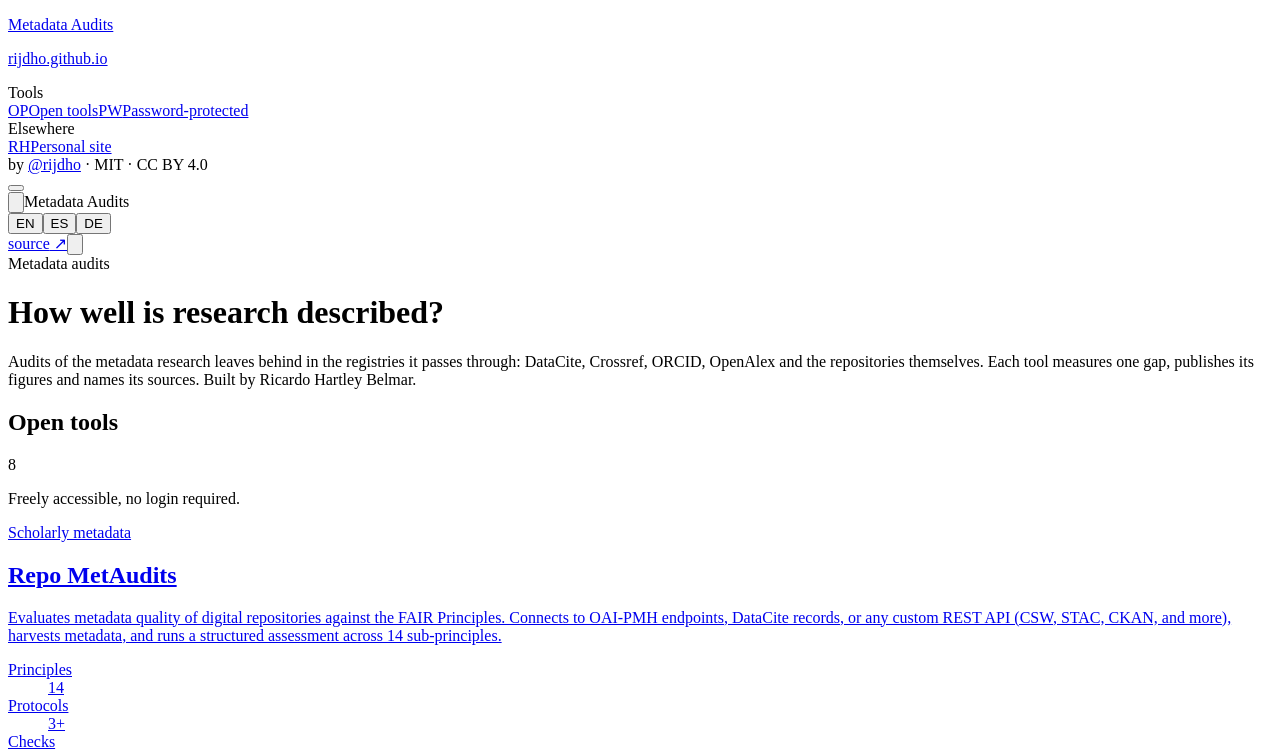
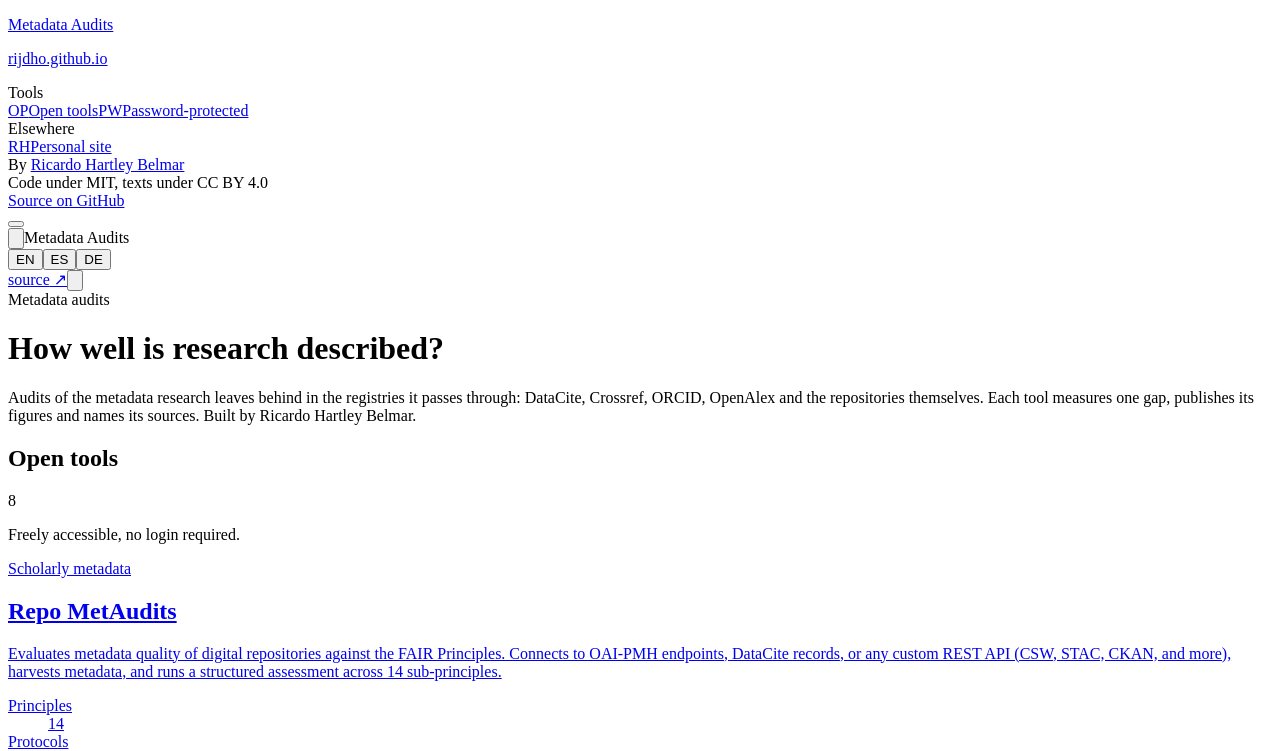
Before and after one commit to rijdho/metaudits-home, a React (Vite) app: page / in a window 1280 px wide. Shown: the top 751 px of the page. Built offline with nearby package versions, Linux system fonts and the light colour scheme.

Commit message:
Left rail carries the house credits, stacked: author, licences, source

```diff
--- a/src/i18n/de.js
+++ b/src/i18n/de.js
@@ -11,7 +11,7 @@
   'rail.protected': 'Passwortgeschützt',
   'rail.elsewhere': 'Anderswo',
   'rail.site': 'Persönliche Website',
-  'rail.credits': 'von [@rijdho](https://rijdho.github.io) · MIT · CC BY 4.0',
+  'rail.credits': 'Von [Ricardo Hartley Belmar](https://rijdho.github.io)',
   'home.eyebrow': 'Metadaten-Prüfungen',
   'home.title': 'Wie gut ist Forschung beschrieben?',
   'home.lede': 'Prüfungen der Metadaten, die Forschung in den Registern hinterlässt, die sie durchläuft: DataCite, Crossref, ORCID, OpenAlex und die Repositorien selbst. Jedes Werkzeug misst eine Lücke, veröffentlicht seine Zahlen und nennt seine Quellen. Erstellt von Ricardo Hartley Belmar.',
--- a/src/i18n/en.js
+++ b/src/i18n/en.js
@@ -11,7 +11,7 @@
   'rail.protected': 'Password-protected',
   'rail.elsewhere': 'Elsewhere',
   'rail.site': 'Personal site',
-  'rail.credits': 'by [@rijdho](https://rijdho.github.io) · MIT · CC BY 4.0',
+  'rail.credits': 'By [Ricardo Hartley Belmar](https://rijdho.github.io)',
   'home.eyebrow': 'Metadata audits',
   'home.title': 'How well is research described?',
   'home.lede': 'Audits of the metadata research leaves behind in the registries it passes through: DataCite, Crossref, ORCID, OpenAlex and the repositories themselves. Each tool measures one gap, publishes its figures and names its sources. Built by Ricardo Hartley Belmar.',
--- a/src/i18n/es.js
+++ b/src/i18n/es.js
@@ -11,7 +11,7 @@
   'rail.protected': 'Con contraseña',
   'rail.elsewhere': 'En otros lugares',
   'rail.site': 'Sitio personal',
-  'rail.credits': 'por [@rijdho](https://rijdho.github.io) · MIT · CC BY 4.0',
+  'rail.credits': 'Por [Ricardo Hartley Belmar](https://rijdho.github.io)',
   'home.eyebrow': 'Auditorías de metadatos',
   'home.title': '¿Qué tan bien está descrita la investigación?',
   'home.lede': 'Auditorías de los metadatos que la investigación deja en los registros por los que pasa: DataCite, Crossref, ORCID, OpenAlex y los propios repositorios. Cada herramienta mide una brecha, publica sus cifras y nombra sus fuentes. Hecho por Ricardo Hartley Belmar.',
--- a/src/main.jsx
+++ b/src/main.jsx
@@ -59,7 +59,11 @@
             {t("rail.site")}
           </a>
         </nav>
-        <div className="rail-foot">{tr("rail.credits")}</div>
+        <div className="rail-foot">
+          {tr("rail.credits")}<br />
+          {t("footer.license")}<br />
+          {tr("footer.source")}
+        </div>
       </aside>
       <button className="rail-backdrop" aria-label={t("top.closeMenu")} tabIndex={-1} onClick={() => setRailOpen(false)} />
 
```
